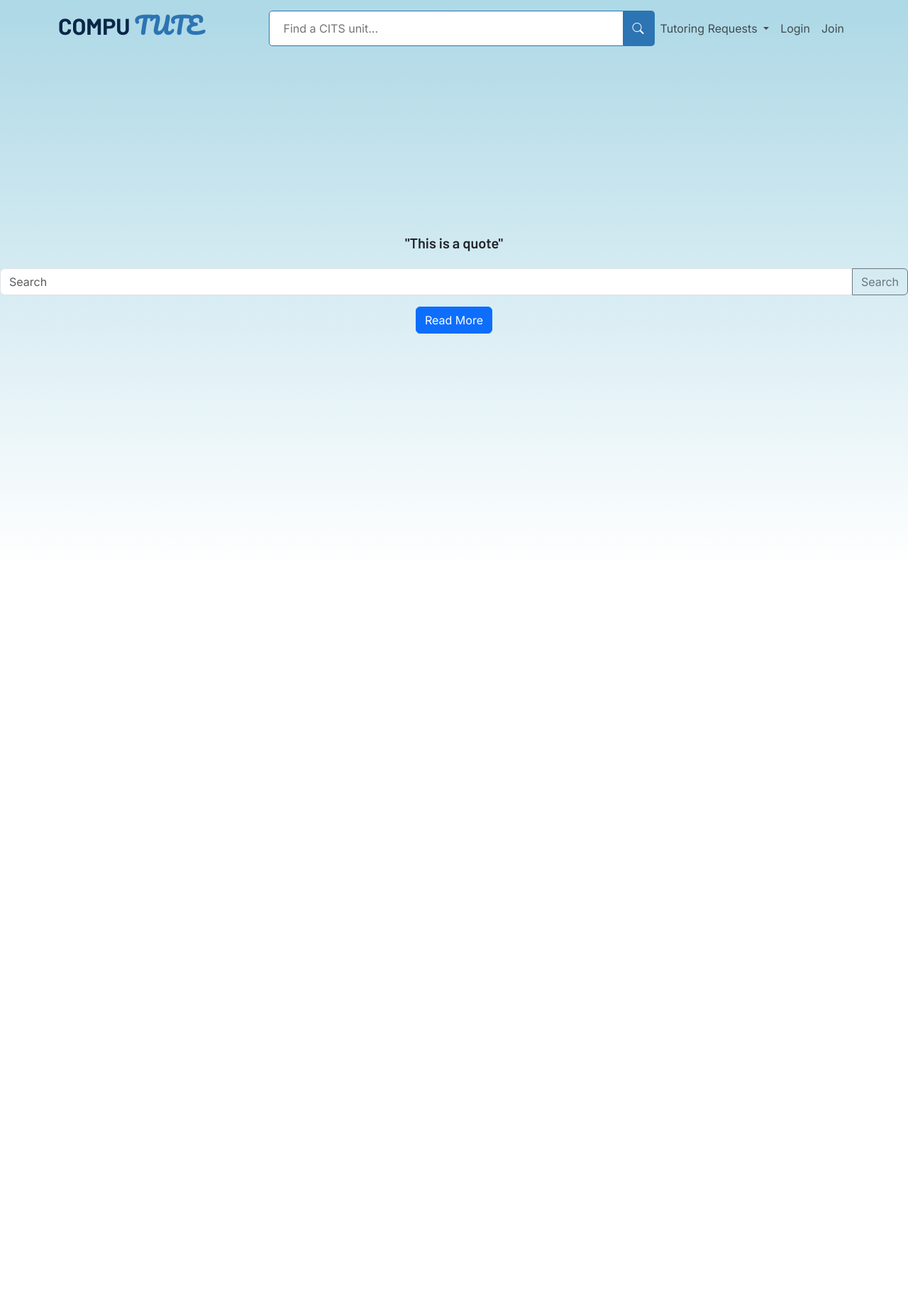
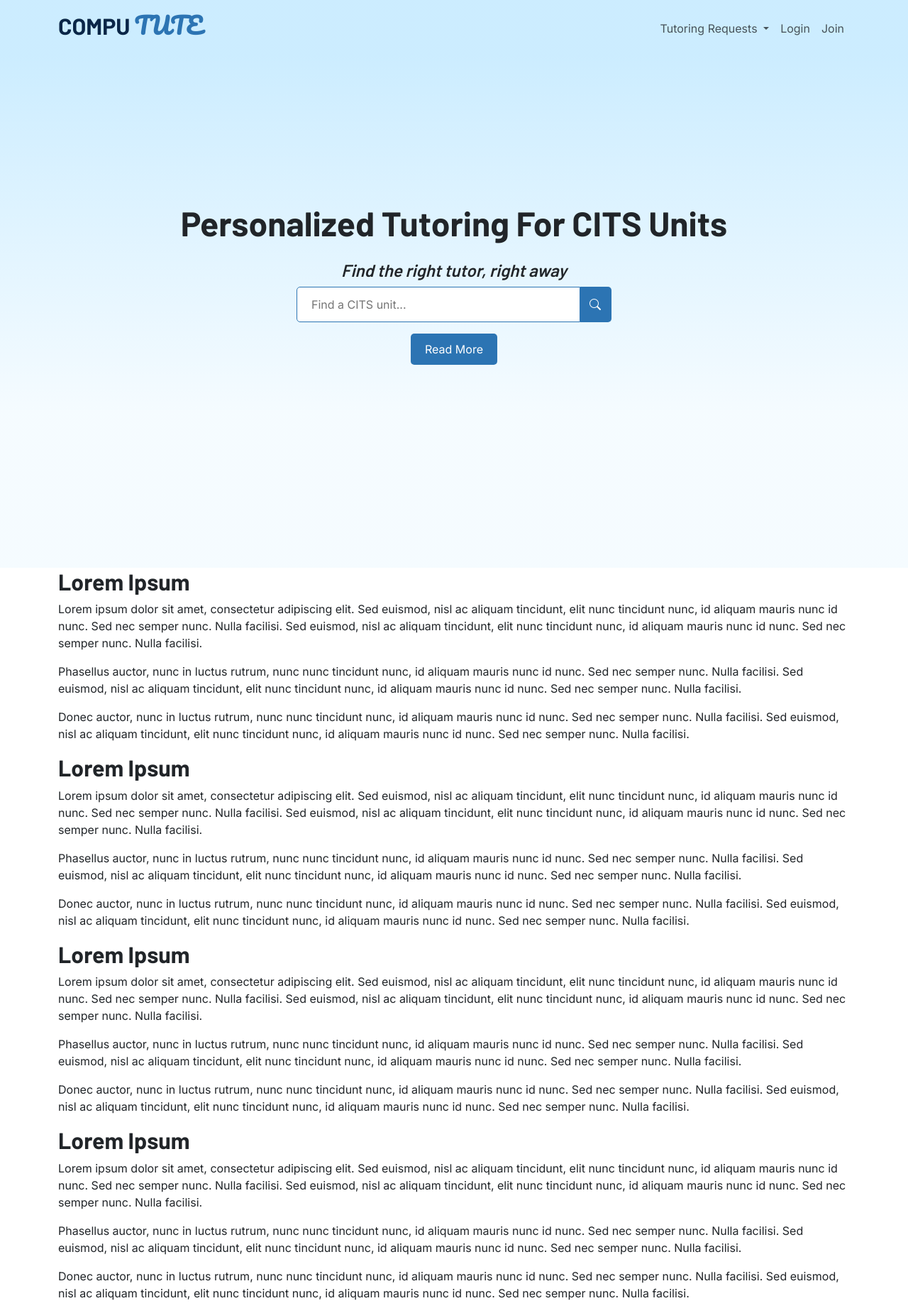
Before and after one commit to ScottyTGB/CITS3403GrpProj, a Flask app: page /home in a window 1280 px wide. Shown: the whole page at 71% size. Before the commit the page ends 681 px from the top, so only its background shows below. Run offline with Flask 3, Linux system fonts and the light colour scheme.

Commit message:
Carousel done
Navbar search stylized
JS included for index to enhance interactivity
navbar.js functions combined

```diff
--- a/static/css/index.css
+++ b/static/css/index.css
@@ -1,4 +1,27 @@
 /* Static Carousel */
 .full-height {
   height: 100vh;
+  background-image: linear-gradient(360deg,rgba(0,163,255,.04) 27%,rgba(0,163,255,.2) 90%);
 }
+
+.full-height h1 {
+  font-size: 3em;
+}
+
+.full-height h3 {
+  font-style: italic;
+  font-size: 1.5em;
+}
+
+.carousel-readmore {
+  cursor: pointer;
+  background-color: rgb(44, 116, 179);
+  color: white;
+  padding: 10px 20px;
+  border-radius: 5px;
+  text-decoration: none;
+}
+
+.carousel-readmore:hover {
+  background-color: rgb(10, 38, 71);
+}
--- a/static/css/navbar.css
+++ b/static/css/navbar.css
@@ -75,8 +75,8 @@ h2.nav-brand2 {
 }
 
 /* Search bar */
-.search-field {
-  width: 500px;
+nav .search-field {
+  width: 400px;
   height: 50px;
   border: 1px solid;
   border-color: rgb(44, 116, 179);
@@ -84,6 +84,38 @@ h2.nav-brand2 {
   padding: 0 20px;
   font-size: 1em;
   transition: border-color 0.1s ease-in-out;
+}
+
+nav .search-field:focus {
+  outline: none;
+  border-color: rgb(10, 38, 71);
+}
+
+nav .search-btn {
+  height: 50px;
+  background: rgb(44, 116, 179);
+  color: white;
+  border: none;
+  border-radius: 0 5px 5px 0;
+  font-size: 1em;
+  padding: 0 15px 0 13px; /* Visually centered */
+}
+
+.search-field {
+  width: 400px;
+  height: 50px;
+  border: 1px solid;
+  border-color: rgb(44, 116, 179);
+  border-radius: 5px 0 0 5px;
+  padding: 0 20px;
+  font-size: 1em;
+  transition: border-color 0.1s ease-in-out;
+}
+
+@media screen and (max-width: 600px) {
+  .search-field {
+    width: 100%;
+  }
 }
 
 .search-field:focus {
@@ -100,3 +132,14 @@ h2.nav-brand2 {
   font-size: 1em;
   padding: 0 15px 0 13px; /* Visually centered */
 }
+
+#searchForm {
+  transition: opacity 0.5s, visibility 0.5s;
+  opacity: 1;
+  visibility: visible;
+}
+
+#searchForm.hide-search {
+  opacity: 0;
+  visibility: hidden;
+}
--- /dev/null
+++ b/static/js/index.js
@@ -0,0 +1,10 @@
+window.onload = function() {
+  document.getElementById('readMore').addEventListener('click', function(event) {
+    event.preventDefault();
+    window.scrollBy({
+      top: window.innerHeight,
+      left: 0,
+      behavior: 'smooth'
+    });
+  });
+};
--- a/static/js/navbar.js
+++ b/static/js/navbar.js
@@ -1,9 +1,18 @@
 // Checks if the page is scrolled, and updates the navbar visuals accordingly
 window.addEventListener('scroll', function() {
   const nav = document.querySelector('nav');
-  if (window.pageYOffset > 0) {
+  const searchForm = document.getElementById('searchForm');
+  const viewportHeight = window.innerHeight / 2;
+
+  if (window.innerWidth <= 600 || window.pageYOffset > 0) {
     nav.classList.add('scrolled');
   } else {
     nav.classList.remove('scrolled');
   }
+
+  if (window.pageYOffset > viewportHeight) {
+    searchForm.classList.remove('hide-search'); // Show search bar on scroll
+  } else {
+    searchForm.classList.add('hide-search'); // Hide search bar when at the top
+  }
 });
--- a/templates/index.html
+++ b/templates/index.html
@@ -2,25 +2,55 @@
 {% block head %}
 {{ super() }}
 <!-- Javascript -->
+<script src="{{ url_for('static', filename='js/index.js') }}"></script>
 <!-- Stylesheets -->
 <link rel="stylesheet" href="{{ url_for('static', filename='css/index.css') }}">
-<title>{% block title %}HI{% endblock %}</title>
+<title>{% block title %}CompuTUTE{% endblock %}</title>
 {% endblock %}
 {% block content %}
-<div class="  full-height">
+<div class="full-height">
   <div id="carouselExampleIndicators" class="carousel slide h-100" data-bs-ride="carousel">
     <div class="carousel-inner h-100">
       <div class="carousel-item active h-100">
-        <div class="d-flex flex-column justify-content-center align-items-center h-100" style="background: linear-gradient(to bottom, lightblue, white);">
-          <h5 class="mb-4">"This is a quote"</h5>
-          <div class="input-group mb-3">
-            <input type="text" class="form-control" placeholder="Search" aria-label="Search">
-            <button class="btn btn-outline-secondary" type="button">Search</button>
+        <div class="d-flex flex-column justify-content-center align-items-center h-100">
+          <h1 class="mb-4 text-center">Personalized Tutoring For CITS Units</h1>
+          <h3 class="text-center">Find the right tutor, right away</h3>
+          <div class="d-flex justify-content-center align-items-center">
+            <div class="input-group mb-3">
+              <form class="d-flex">
+                <input class="search-field" type="search" placeholder="Find a CITS unit..." aria-label="Search">
+                <button class="search-btn" type="submit">
+                  <i class="bi bi-search"></i>
+                </button>
+              </form>
+            </div>
           </div>
-          <a href="#" class="btn btn-primary">Read More</a>
+          <a id="readMore" class="carousel-readmore">Read More</a>
         </div>
       </div>
     </div>
   </div>
 </div>
-{% endblock %}
+
+<div class="container">
+  <h2>Lorem Ipsum</h2>
+  <p>Lorem ipsum dolor sit amet, consectetur adipiscing elit. Sed euismod, nisl ac aliquam tincidunt, elit nunc tincidunt nunc, id aliquam mauris nunc id nunc. Sed nec semper nunc. Nulla facilisi. Sed euismod, nisl ac aliquam tincidunt, elit nunc tincidunt nunc, id aliquam mauris nunc id nunc. Sed nec semper nunc. Nulla facilisi.</p>
+  <p>Phasellus auctor, nunc in luctus rutrum, nunc nunc tincidunt nunc, id aliquam mauris nunc id nunc. Sed nec semper nunc. Nulla facilisi. Sed euismod, nisl ac aliquam tincidunt, elit nunc tincidunt nunc, id aliquam mauris nunc id nunc. Sed nec semper nunc. Nulla facilisi.</p>
+  <p>Donec auctor, nunc in luctus rutrum, nunc nunc tincidunt nunc, id aliquam mauris nunc id nunc. Sed nec semper nunc. Nulla facilisi. Sed euismod, nisl ac aliquam tincidunt, elit nunc tincidunt nunc, id aliquam mauris nunc id nunc. Sed nec semper nunc. Nulla facilisi.</p>
+</div><div class="container">
+  <h2>Lorem Ipsum</h2>
+  <p>Lorem ipsum dolor sit amet, consectetur adipiscing elit. Sed euismod, nisl ac aliquam tincidunt, elit nunc tincidunt nunc, id aliquam mauris nunc id nunc. Sed nec semper nunc. Nulla facilisi. Sed euismod, nisl ac aliquam tincidunt, elit nunc tincidunt nunc, id aliquam mauris nunc id nunc. Sed nec semper nunc. Nulla facilisi.</p>
+  <p>Phasellus auctor, nunc in luctus rutrum, nunc nunc tincidunt nunc, id aliquam mauris nunc id nunc. Sed nec semper nunc. Nulla facilisi. Sed euismod, nisl ac aliquam tincidunt, elit nunc tincidunt nunc, id aliquam mauris nunc id nunc. Sed nec semper nunc. Nulla facilisi.</p>
+  <p>Donec auctor, nunc in luctus rutrum, nunc nunc tincidunt nunc, id aliquam mauris nunc id nunc. Sed nec semper nunc. Nulla facilisi. Sed euismod, nisl ac aliquam tincidunt, elit nunc tincidunt nunc, id aliquam mauris nunc id nunc. Sed nec semper nunc. Nulla facilisi.</p>
+</div><div class="container">
+  <h2>Lorem Ipsum</h2>
+  <p>Lorem ipsum dolor sit amet, consectetur adipiscing elit. Sed euismod, nisl ac aliquam tincidunt, elit nunc tincidunt nunc, id aliquam mauris nunc id nunc. Sed nec semper nunc. Nulla facilisi. Sed euismod, nisl ac aliquam tincidunt, elit nunc tincidunt nunc, id aliquam mauris nunc id nunc. Sed nec semper nunc. Nulla facilisi.</p>
+  <p>Phasellus auctor, nunc in luctus rutrum, nunc nunc tincidunt nunc, id aliquam mauris nunc id nunc. Sed nec semper nunc. Nulla facilisi. Sed euismod, nisl ac aliquam tincidunt, elit nunc tincidunt nunc, id aliquam mauris nunc id nunc. Sed nec semper nunc. Nulla facilisi.</p>
+  <p>Donec auctor, nunc in luctus rutrum, nunc nunc tincidunt nunc, id aliquam mauris nunc id nunc. Sed nec semper nunc. Nulla facilisi. Sed euismod, nisl ac aliquam tincidunt, elit nunc tincidunt nunc, id aliquam mauris nunc id nunc. Sed nec semper nunc. Nulla facilisi.</p>
+</div><div class="container">
+  <h2>Lorem Ipsum</h2>
+  <p>Lorem ipsum dolor sit amet, consectetur adipiscing elit. Sed euismod, nisl ac aliquam tincidunt, elit nunc tincidunt nunc, id aliquam mauris nunc id nunc. Sed nec semper nunc. Nulla facilisi. Sed euismod, nisl ac aliquam tincidunt, elit nunc tincidunt nunc, id aliquam mauris nunc id nunc. Sed nec semper nunc. Nulla facilisi.</p>
+  <p>Phasellus auctor, nunc in luctus rutrum, nunc nunc tincidunt nunc, id aliquam mauris nunc id nunc. Sed nec semper nunc. Nulla facilisi. Sed euismod, nisl ac aliquam tincidunt, elit nunc tincidunt nunc, id aliquam mauris nunc id nunc. Sed nec semper nunc. Nulla facilisi.</p>
+  <p>Donec auctor, nunc in luctus rutrum, nunc nunc tincidunt nunc, id aliquam mauris nunc id nunc. Sed nec semper nunc. Nulla facilisi. Sed euismod, nisl ac aliquam tincidunt, elit nunc tincidunt nunc, id aliquam mauris nunc id nunc. Sed nec semper nunc. Nulla facilisi.</p>
+</div>
+{% endblock %}</div></div>
--- a/templates/layout.html
+++ b/templates/layout.html
@@ -38,7 +38,7 @@
       </button>
       <div class="d-none d-lg-flex align-items-center">
         <div class="d-none d-lg-flex align-items-center">
-          <form class="d-flex">
+          <form id="searchForm" class="hide-search d-flex">
             <input class="search-field" type="search" placeholder="Find a CITS unit..." aria-label="Search">
             <button class="search-btn" type="submit">
               <i class="bi bi-search"></i>
```
